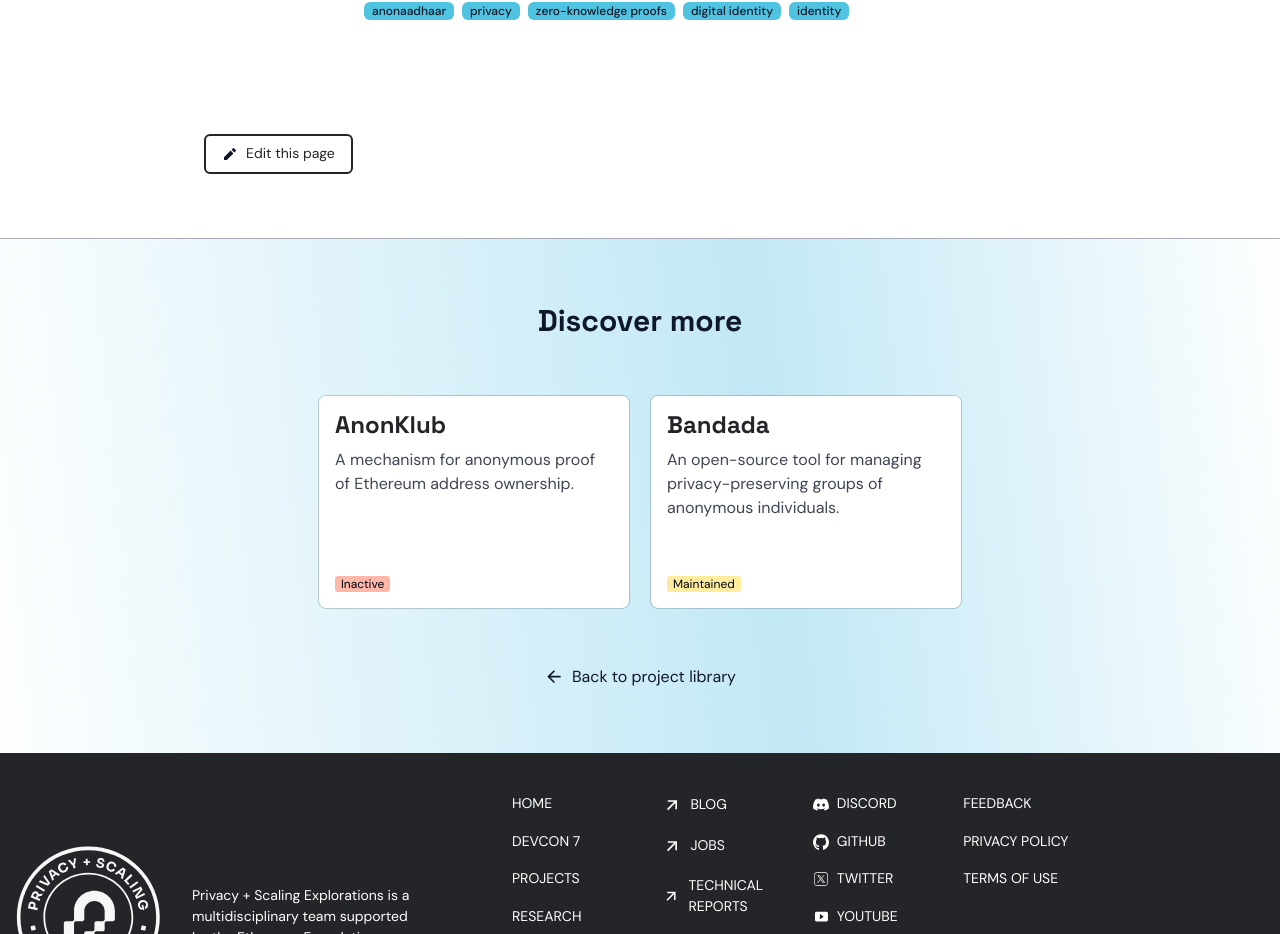
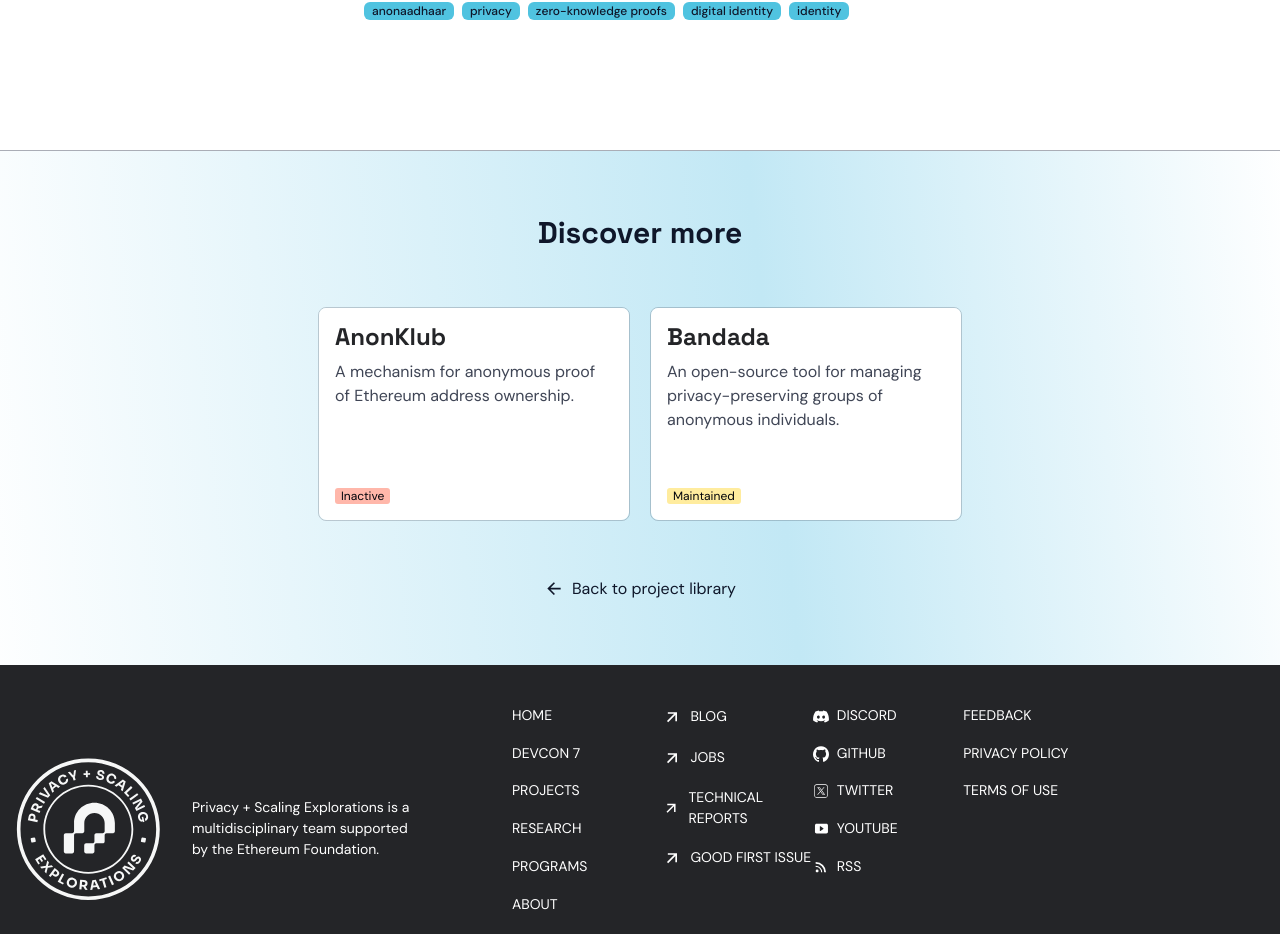
Before and after one commit to privacy-scaling-explorations/pse.dev, a Next.js app: page /projects/anon-aadhaar in a window 1280 px wide. Shown: the part 2594-3528 px from the top of the page. Built offline with nearby package versions, Linux system fonts and the light colour scheme.

Commit message:
fix: update project content page

```diff
--- a/app/(pages)/projects/sections/ProjectContent.tsx
+++ b/app/(pages)/projects/sections/ProjectContent.tsx
@@ -69,7 +69,6 @@ export const ProjectContent = ({ id }: { id: string }) => {
   const { project } = getProjectById(id) ?? {}
 
   const hasSocialLinks = Object.keys(project?.links ?? {}).length > 0
-  const editPageURL = siteConfig?.editProjectPage(project?.id as string)
 
   const ProjectStatusMessageMap: Record<ProjectStatus, string> = {
     [ProjectStatus.ACTIVE]: "",
@@ -91,7 +90,7 @@ export const ProjectContent = ({ id }: { id: string }) => {
       <Link
         href={siteConfig.editProjectPage(project.id)}
         target="_blank"
-        className="fixed lg:bottom-10 lg:left-10 z-10"
+        className="fixed bottom-5 left-5 lg:bottom-5 lg:left-10 z-10"
       >
         <Button className="w-full md:w-auto" size="sm">
           <div className="flex items-center gap-1">
@@ -215,20 +214,6 @@ export const ProjectContent = ({ id }: { id: string }) => {
               {!isResearchProject && (
                 <WikiCard className="lg:sticky lg:top-20" project={project} />
               )}
-              <div data-section-id="edit-this-page" className="lg:col-start-2">
-                <Link
-                  href={editPageURL}
-                  target="_blank"
-                  rel="noreferrer"
-                  passHref
-                  className="inline-flex items-center self-start gap-2 px-4 py-2 duration-200 bg-white border-2 rounded-md group border-tuatara-950 hover:bg-tuatara-950 hover:text-white dark:bg-black dark:border-anakiwa-800 dark:border dark:hover:bg-anakiwa-400"
-                >
-                  <Icons.edit />
-                  <span className="text-sm duration-200 text-primary group-hover:text-white">
-                    {LABELS.COMMON.EDIT_THIS_PAGE}
-                  </span>
-                </Link>
-              </div>
             </div>
           </AppContent>
 
--- a/components/blog/articles-list.tsx
+++ b/components/blog/articles-list.tsx
@@ -3,7 +3,6 @@
 import { useQuery } from "@tanstack/react-query"
 import { Article, ArticleTag } from "@/lib/content"
 import { ArticleListCard } from "./article-list-card"
-import Link from "next/link"
 import { cva } from "class-variance-authority"
 import { ArticleInEvidenceCard } from "./article-in-evidance-card"
 import { Input } from "../ui/input"
@@ -11,8 +10,8 @@ import { Button } from "../ui/button"
 import { LABELS } from "@/app/labels"
 import { Search as SearchIcon } from "lucide-react"
 import { useState } from "react"
-import { useDebounce } from "react-use"
-import { useParams, useRouter, useSearchParams } from "next/navigation"
+import { useDebounce, useMedia } from "react-use"
+import { useRouter, useSearchParams } from "next/navigation"
 
 const ArticleTitle = cva(
   "text-white font-display hover:text-anakiwa-400 transition-colors group-hover:text-anakiwa-400",
@@ -121,6 +120,8 @@ export const ArticlesList: React.FC<ArticlesListProps> = ({
     [searchQuery]
   )
 
+  const isMobile = useMedia("(max-width: 768px)")
+
   return (
     <div className="flex flex-col gap-10 lg:gap-16">
       {!hasTag && !hasSearchParams && searchQuery !== "all" && (
@@ -132,6 +133,7 @@ export const ArticlesList: React.FC<ArticlesListProps> = ({
               className="h-full "
               asLink
             />
+            {isMobile && (
               <>
                 {featuredArticles?.map((article: Article) => {
                   return (
@@ -139,14 +141,16 @@ export const ArticlesList: React.FC<ArticlesListProps> = ({
                       key={article.id}
                       article={article}
                       size="sm"
-                    className="h-full lg:hidden"
+                      className="h-full"
                       asLink
                     />
                   )
                 })}
               </>
+            )}
           </div>
-          <div className="hidden lg:grid grid-cols-1 lg:grid-cols-2 gap-4 lg:gap-10 lg:col-span-2 h-full">
+          {!isMobile && (
+            <div className="grid grid-cols-1 lg:grid-cols-2 gap-4 lg:gap-10 lg:col-span-2 h-full">
               {featuredArticles?.map((article: Article) => {
                 return (
                   <ArticleInEvidenceCard
@@ -161,6 +165,7 @@ export const ArticlesList: React.FC<ArticlesListProps> = ({
                 )
               })}
             </div>
+          )}
         </div>
       )}
       <div className="flex flex-col gap-10 lg:gap-16 lg:px-12">
```
Lines whose indentation alone changed are shown as unchanged.
